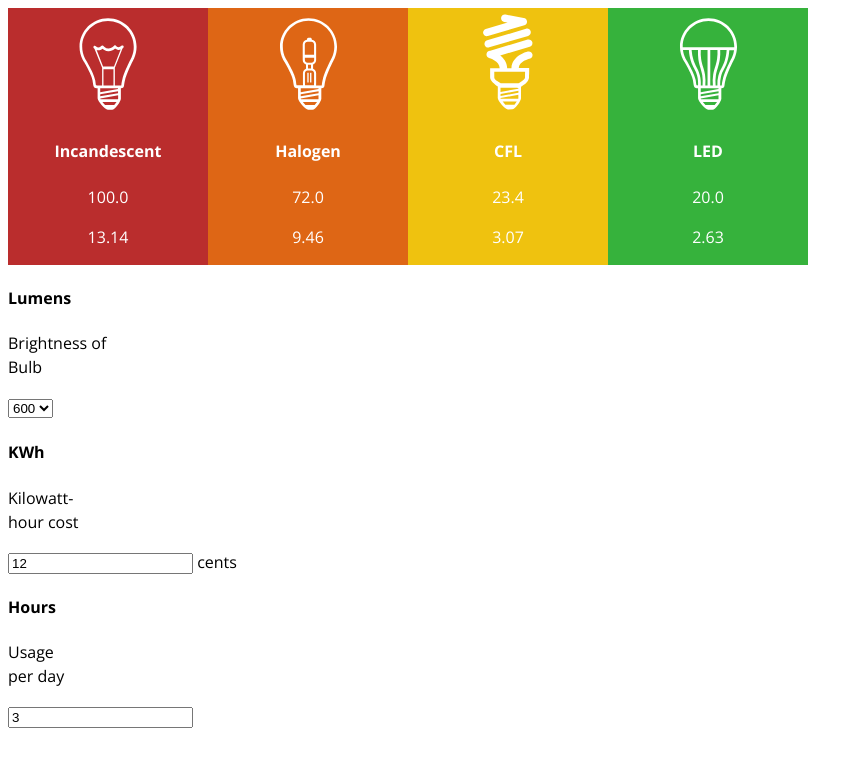
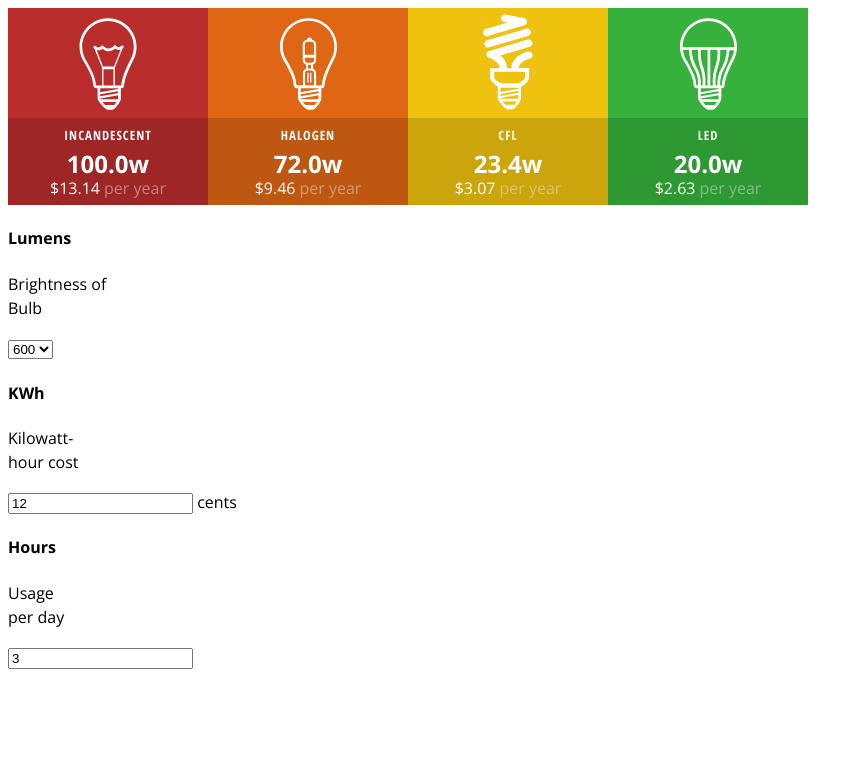
Before and after one commit to lauriemcgee/angular-calculation-tool, a website built with webpack: page index.html in a window 1280 px wide. Shown: the whole page, without its empty margins (0-863 px from the left). Built offline with nearby package versions, Linux system fonts and the light colour scheme.

Commit message:
just kidding, formatting main is complete HERE

```diff
--- a/calculator.css
+++ b/calculator.css
@@ -46,3 +46,42 @@
   background-color: #36b23c;
   background-image: url('images/bulb_led.svg');
 }
+
+#myCalculator main section > div {
+  padding: 5px 0;
+  background-color: rgba(0, 0, 0, .15);
+}
+
+
+#myCalculator main h4 {
+  font-family: 'Open Sans Condensed', san-serif;
+  font-size: .8em;
+  letter-spacing: 1px;
+  margin: 0 0 5px 0;
+  text-transform: uppercase;
+}
+
+#myCalculator main p {
+  margin: 0;
+  font-size: 1.5em;
+  font-weight: 700;
+}
+
+#myCalculator main p + p {
+  font-size: 1em;
+  font-weight: 300;
+}
+
+#myCalculator main p::after {
+  content: 'w';
+}
+
+#myCalculator main p + p::before {
+  content: '$';
+}
+
+#myCalculator main p + p::after {
+  content: 'per year';
+  color: rgba(225, 225, 225, .5);
+  padding-left: 4px;
+}
```
